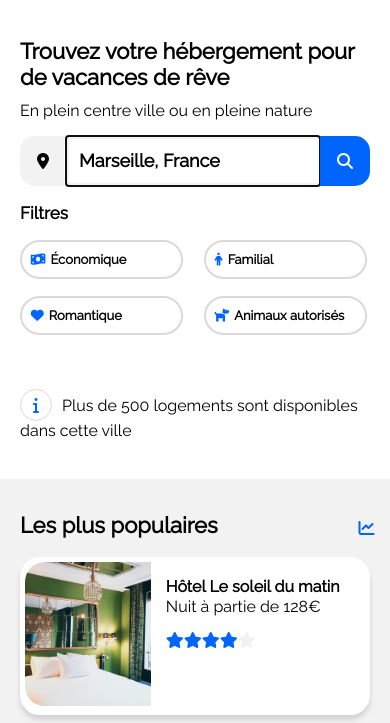
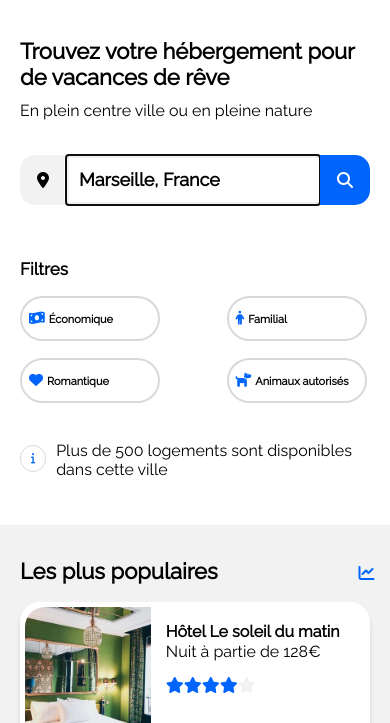
Before and after one commit to Lechipstravel/booki, a plain HTML site: page index.html in a window 390 px wide. Shown: the part 121-844 px from the top of the page. Drawn offline with Linux system fonts and the light colour scheme.

Commit message:
fixing details mobile
alignement filtres, logo info, padding partie hébergement...

```diff
--- a/index.html
+++ b/index.html
@@ -23,11 +23,11 @@
 			</nav>
 		</header>
 		<main>
-		<section>
+		<section class="padmobile">
 			<h1 id="hbaslogo">Trouvez votre hébergement pour de vacances de rêve</h1>
 			<p id="vilnat">En plein centre ville ou en pleine nature</p>
 		</section>
-		<section>
+		<section class="padmobile">
 			<form class="align" method="get" action="">
 				<i class="fa-solid fa-location-dot"></i><input type="text" name="searchb" id="searchb" autofocus focus placeholder="Marseille, France"><input id="bluebuton" type="submit" value="Rechercher"><i class="fa-solid fa-magnifying-glass"></i>
 			</form>
@@ -36,15 +36,18 @@
 			<p id="hfiltres">Filtres</p>
 			<form>
 				<div class="filtres_pc">
-				<a class="ibord" href=""><i class="fa-solid fa-money-bill-wave iconfiltre"></i>Économique</a>
-				<a class="ibord" href=""><i class="fa-solid fa-person iconfiltre"></i>Familial</a>
-				<a class="ibord" href=""><i class="fa-solid fa-heart iconfiltre"></i>Romantique</a>
-				<a class="ibord" href=""><i class="fa-solid fa-dog iconfiltre"></i>Animaux autorisés</a>
+					<a class="ibord" href=""><i class="fa-solid fa-money-bill-wave iconfiltre"><span class="eco-fa-ro-ani">Économique</span></i></a>
+					<a class="ibord" href=""><i class="fa-solid fa-person iconfiltre"><span class="eco-fa-ro-ani">Familial</span></i></a>
+					<a class="ibord" href=""><i class="fa-solid fa-heart iconfiltre"><span class="eco-fa-ro-ani">Romantique</span></i></a>
+					<a class="ibord" href=""><i class="fa-solid fa-dog iconfiltre"><span class="eco-fa-ro-ani">Animaux autorisés</i></a>
 				</div>
 
 			</form>
 		</section>
-				<p id="p_info"><i class="fa-solid fa-info"></i>Plus de 500 logements sont disponibles dans cette ville</p></div>
+				<div id="testo"><i class="fa-solid fa-info"></i><p>Plus de 500 logements sont disponibles dans cette ville</p>
+				</div>
+
+
 			<div class="card">
 		<section class="blocardheb">
 			<h2 class="h_hebmars" id="heber">Hébergement à Marseille</h2>
@@ -226,6 +229,7 @@
 		</footer>
 	</div>
 </div>
+	</div>
 
 </body>
 </html>
--- a/style.css
+++ b/style.css
@@ -109,6 +109,9 @@ li{
 	font-size: 18px;
 	font-weight: 700;
 }
+.eco-fa-ro-ani{
+	padding-left: 10px;
+}
 .fa-money-bill-wave, .fa-person, .fa-heart, .fa-dog{
 	color: #0065FC;
 }
@@ -136,13 +139,14 @@ li{
 	color: #0065FC;
 	border: 1px solid #D9D9D9;
 	border-radius: 24px;
-	padding: 7px 12px;
-	font-size: 16px;
+	padding: 7px 10px;
+	font-size: 11px;
 	margin-right: 10px;
 }
-#info{
+#testo{
 	margin-bottom: 30px;
 	display: flex;
+	align-items: baseline;
 }
 .blocardheb{
 	width: 96.5%;
@@ -386,9 +390,10 @@ li{
 	display: flex;
 	justify-content: flex-start;
 	margin-top: 20px;
+	width: 100%;
 	}
-	.nav{
-
+	.naav{
+		width: 100%;
 	}
 	li:hover{
 	color: #0065FC;
@@ -398,9 +403,17 @@ li{
 	}
 	li{
 	padding: 20px;
+	width: 50%;
+	box-sizing: border-box;
 	}
 	main{
+		padding:
+	}
+	.padmobile, .activite, .filtres, .filtres_pc, #testo{
 		padding: 0 20px;
+	}
+	#vilnat{
+		margin-bottom: 35px;
 	}
 	#searchb{
 		width: -webkit-fill-available;
@@ -420,6 +433,10 @@ li{
 		border-radius: 0 15px 15px 0;
 		display: unset;
 	}
+	#hfiltres{
+		margin-top: 35px;
+		padding-left: inherit;
+	}
 	.filtres_pc{
 		display: flex;
 		flex-wrap: wrap;
@@ -428,22 +445,38 @@ li{
 	.filtres{
 		display: unset;
 	}
+	.fa-money-bill-wave, .fa-person, .fa-heart, .fa-dog{
+		font-size: 14px;
+	}
+	.eco-fa-ro-ani{
+		padding-left: 4px;
+		font-size: 11px;
+	}
 	.ibord{
-		width: 130px;
-		padding-left: 2.5%;
+		width: 40%;
+		box-sizing: border-box;
 		margin-bottom: 5%;
+		font-size: 11px;
+		border-radius: 30px;
+		padding: 13px 7px;
 	}
 	.iconfiltre{
 		margin-right: 5px;
-	}
-	fa-person{
-
 	}
 	.fa-heart, .fa-dog{
 		display: unset;
 	}
 	#p_info{
 		margin-bottom: -3%;
+	}
+	#testo{
+		display: flex;
+		align-items: self-start;
+		margin-bottom: -20px;
+		margin-top: -15px;
+	}
+	.card{
+
 	}
 	.h_hebmars{
 		padding-left: 20px;
@@ -493,7 +526,7 @@ li{
 		display: none;
 	}
 	.activite{
-		padding: 0 20px;
+
 	}
 	#h_act{
 		width: 32%;
```
Lines whose indentation alone changed are shown as unchanged.
